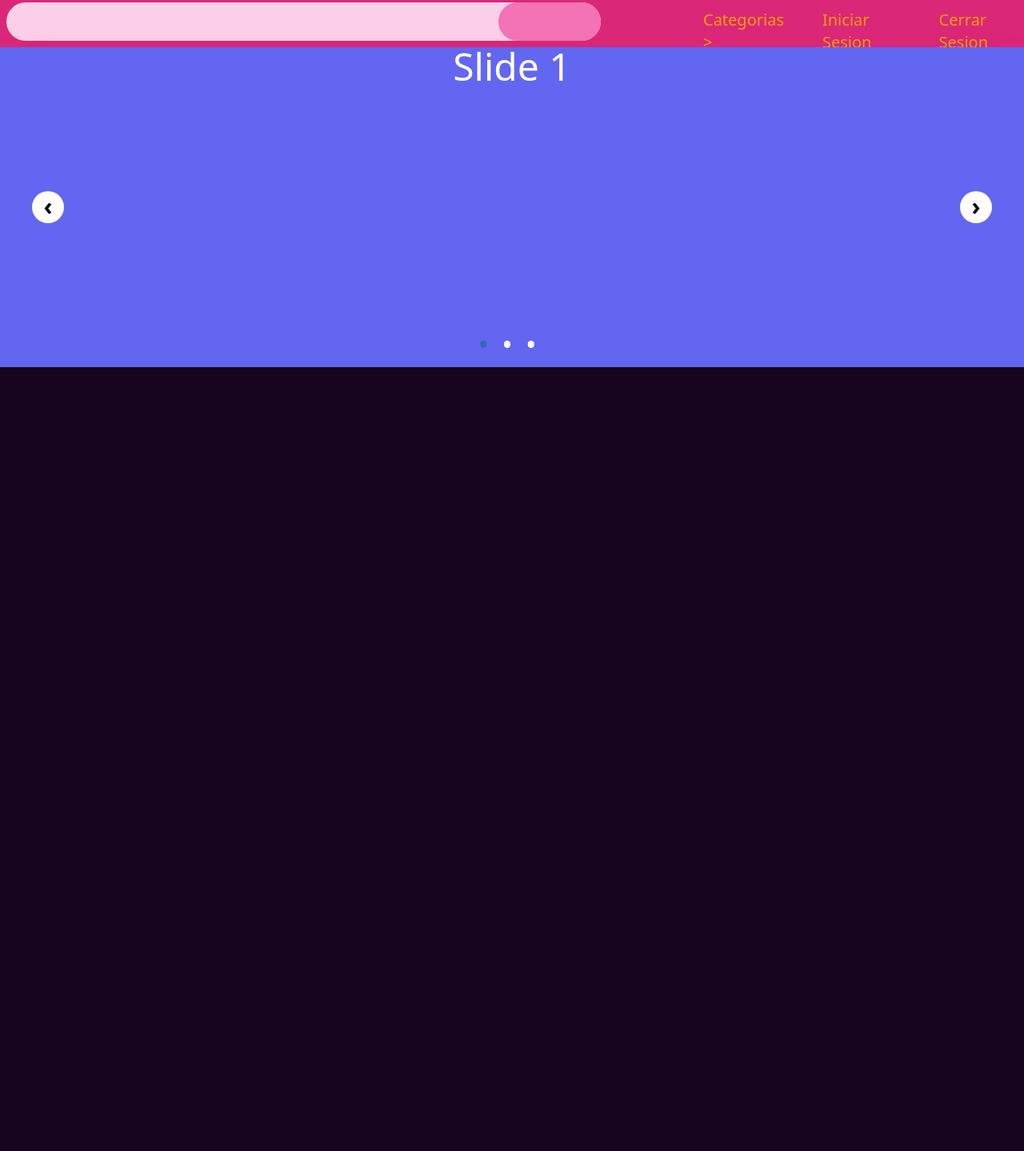
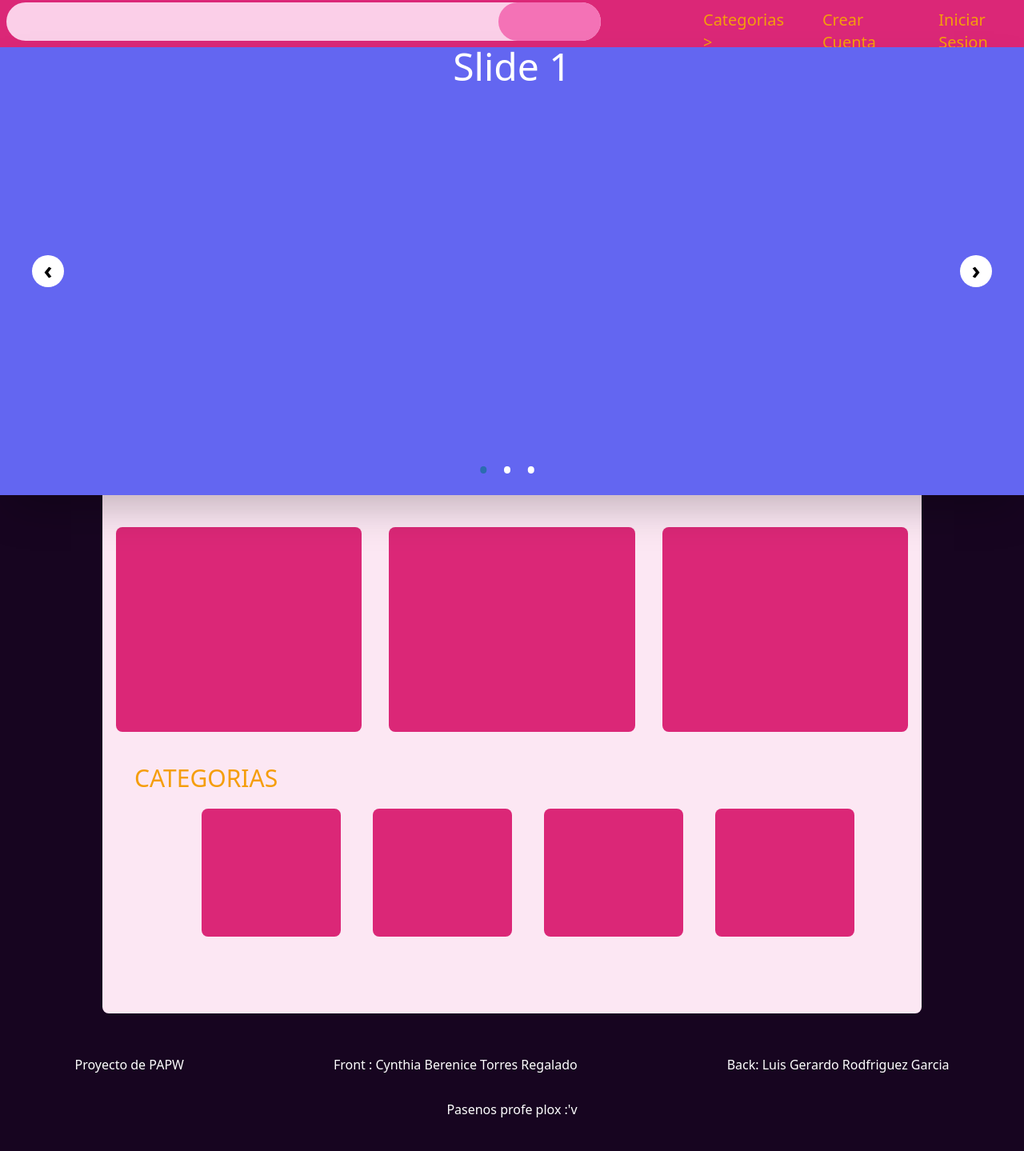
Before and after one commit to CynthiaTR/PAPW-2020, a plain HTML site: page NewIndex.html in a window 1280 px wide. Shown: the part 372-1811 px from the top of the page at 80% size. Before the commit the page ends 831 px from the top, so only its background shows below. Drawn offline with nearby package versions, Linux system fonts and the light colour scheme.

Commit message:
Final maqueta index

```diff
--- a/NewIndex.html
+++ b/NewIndex.html
@@ -18,7 +18,7 @@
     <title>PAPWProyect</title>
   </head>
   <body>
-    <div class="flex ">
+    <div class="flex">
       <img src="./banner.jpg" alt="Fondo" width="100%" />
     </div>
     <header class="bg-pink-600 w-full h-16 flex justify-center">
@@ -27,29 +27,30 @@
         <div class="flex flex-inline">
           <input
             type="text"
-            class="px-64  rounded-full bg-pink-200 flex flex-inline"
+            class="px-64 rounded-full bg-pink-200 flex flex-inline"
           />
           <input
             type="button"
-            class="px-16  rounded-full bg-pink-400 flex flex-inline -ml-32"
+            class="px-16 rounded-full bg-pink-400 flex flex-inline -ml-32"
           />
         </div>
-        <div class="flex flex-inline text-yellow-500 text-xl mt-2 ml-32 justify-end">
+        <div
+          class="flex flex-inline text-yellow-500 text-xl mt-2 ml-32 justify-end"
+        >
           <div class=" ">
             <p>Categorias ></p>
           </div>
-          <div class=" mx-12">
-            <p>Iniciar Sesion</p>
+          <div class="mx-12">
+            <p>Crear Cuenta</p>
           </div>
           <div class="">
-            <p>Cerrar Sesion</p>
+            <p>Iniciar Sesion</p>
           </div>
         </div>
       </div>
     </header>
-
+    <!--Carusel de imagenes-->
     <div class="carousel relative shadow-2xl bg-white">
-      <!--Carusel de imagenes-->
       <div class="carousel-inner relative overflow-hidden w-full">
         <!--Slide 1-->
         <input
@@ -61,7 +62,7 @@
           hidden=""
           checked="checked"
         />
-        <div class="carousel-item absolute opacity-0" style="height: 50vh;">
+        <div class="carousel-item absolute opacity-0" style="height: 70vh;">
           <div
             class="block h-full w-full bg-indigo-500 text-white text-5xl text-center"
           >
@@ -88,7 +89,7 @@
           aria-hidden="true"
           hidden=""
         />
-        <div class="carousel-item absolute opacity-0" style="height: 50vh;">
+        <div class="carousel-item absolute opacity-0" style="height: 70vh;">
           <div
             class="block h-full w-full bg-orange-500 text-white text-5xl text-center"
           >
@@ -115,7 +116,7 @@
           aria-hidden="true"
           hidden=""
         />
-        <div class="carousel-item absolute opacity-0" style="height: 50vh;">
+        <div class="carousel-item absolute opacity-0" style="height: 70vh;">
           <div
             class="block h-full w-full bg-green-500 text-white text-5xl text-center"
           >
@@ -159,5 +160,56 @@
         </ol>
       </div>
     </div>
+    <!--Modulo-->
+    <div class="flex justify-center">
+      <div
+        class="bg-pink-100 mx-auto h-auto rounded-b-lg flex-inline"
+        style="width: 80%;"
+      >
+        <!--Tarjetas Productos-->
+        <div class="w-full h-64 mt-10 flex flex-inline justify-around mb-10">
+          <div class="bg-pink-600 h-full rounded-lg" style="width: 30%;"></div>
+          <div class="bg-pink-600 h-full rounded-lg" style="width: 30%;"></div>
+          <div class="bg-pink-600 h-full rounded-lg" style="width: 30%;"></div>
+        </div>
+        <!--Categorias-->
+        <p class="text-yellow-500 text-3xl block justify-stard ml-10">
+          CATEGORIAS
+        </p>
+        <!--Categorias tarjetas-->
+        <div class="w-full h-40 flex flex-inline justify-center mb-24 mt-5">
+          <div
+            class="bg-pink-600 h-full rounded-lg ml-10"
+            style="width: 17%;"
+          ></div>
+          <div
+            class="bg-pink-600 h-full rounded-lg ml-10"
+            style="width: 17%;"
+          ></div>
+          <div
+            class="bg-pink-600 h-full rounded-lg ml-10"
+            style="width: 17%;"
+          ></div>
+          <div
+            class="bg-pink-600 h-full rounded-lg ml-10"
+            style="width: 17%;"
+          ></div>
+        </div>
+      </div>
+    </div>
+    <footer class="w-full py-10 mt-3">
+      <div class="w-full h-auto flex flex-inline justify-around text-white">
+        <p>
+          Proyecto de PAPW
+        </p>
+        <p>
+          Front : Cynthia Berenice Torres Regalado
+        </p>
+        <p>
+          Back: Luis Gerardo Rodfriguez Garcia
+        </p>
+      </div>
+      <p class="flex justify-center mt-8 text-white">Pasenos profe plox :'v</p>
+    </footer>
   </body>
 </html>
```
